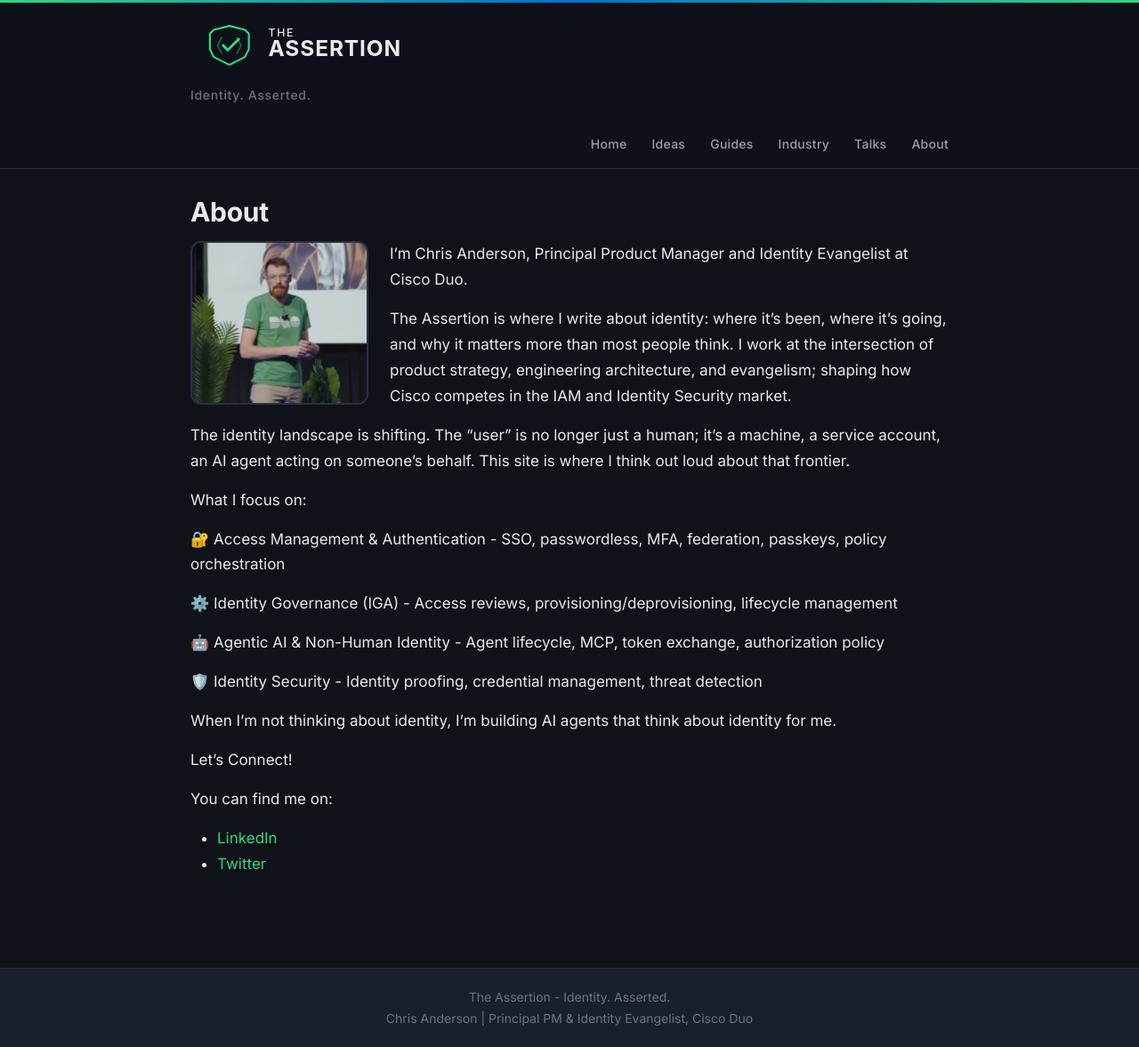
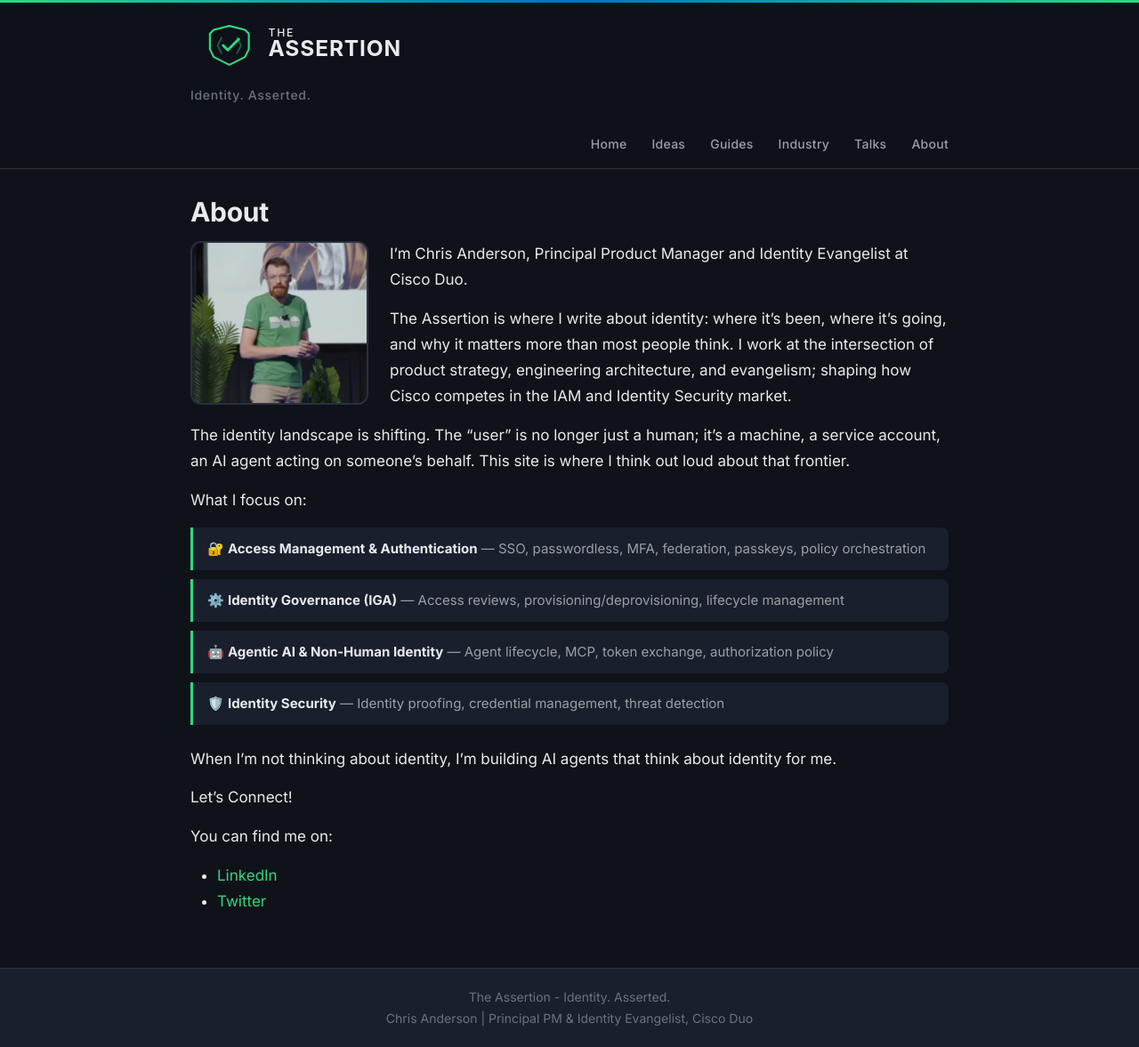
Before and after one commit to christophe81/christophe81.github.io, a Jekyll site: the page built from _pages/about.md, in a window 1280 px wide and 1177 px high. Shown: the whole window at 89% size. Built offline with Jekyll 4.4.1, drawn with Linux system fonts in a browser that asks for light colours.

Commit message:
Style About page focus areas with indented cards
Green left-border cards with surface background for visual separation.

Co-Authored-By: Claude Opus 4.6 <noreply@anthropic.com>

```diff
--- a/_pages/about.md
+++ b/_pages/about.md
@@ -14,13 +14,12 @@ The identity landscape is shifting. The "user" is no longer just a human; it's a
 
 What I focus on:
 
-🔐 Access Management & Authentication - SSO, passwordless, MFA, federation, passkeys, policy orchestration
-
-⚙️ Identity Governance (IGA) - Access reviews, provisioning/deprovisioning, lifecycle management
-
-🤖 Agentic AI & Non-Human Identity - Agent lifecycle, MCP, token exchange, authorization policy
-
-🛡️ Identity Security - Identity proofing, credential management, threat detection
+<div class="focus-areas">
+  <div class="focus-item">🔐 <strong>Access Management & Authentication</strong> — SSO, passwordless, MFA, federation, passkeys, policy orchestration</div>
+  <div class="focus-item">⚙️ <strong>Identity Governance (IGA)</strong> — Access reviews, provisioning/deprovisioning, lifecycle management</div>
+  <div class="focus-item">🤖 <strong>Agentic AI & Non-Human Identity</strong> — Agent lifecycle, MCP, token exchange, authorization policy</div>
+  <div class="focus-item">🛡️ <strong>Identity Security</strong> — Identity proofing, credential management, threat detection</div>
+</div>
 
 
 When I'm not thinking about identity, I'm building AI agents that think about identity for me.
--- a/assets/style.scss
+++ b/assets/style.scss
@@ -860,6 +860,27 @@ a.post-card-link {
   }
 }
 
+// ─── ABOUT FOCUS AREAS ───
+
+.focus-areas {
+  margin: 16px 0 24px;
+}
+
+.focus-item {
+  background: $surface;
+  border-left: 3px solid $accent;
+  padding: 12px 16px;
+  margin-bottom: 10px;
+  border-radius: 0 8px 8px 0;
+  font-size: 15px;
+  color: $textSecondary;
+  line-height: 1.6;
+
+  strong {
+    color: $textPrimary;
+  }
+}
+
 // ─── COMING SOON ───
 
 .coming-soon-message {
```
